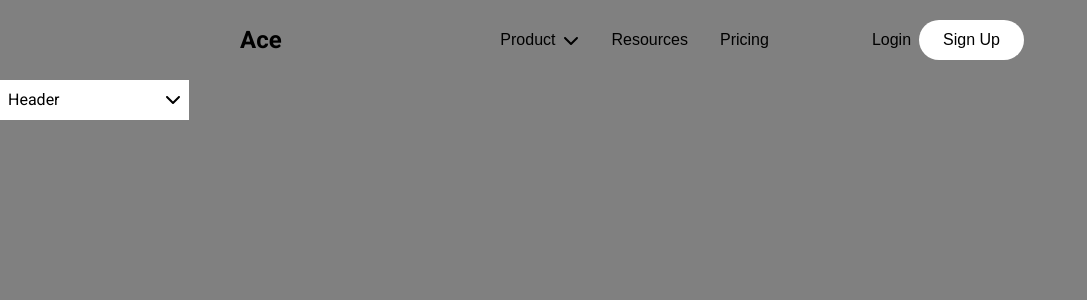
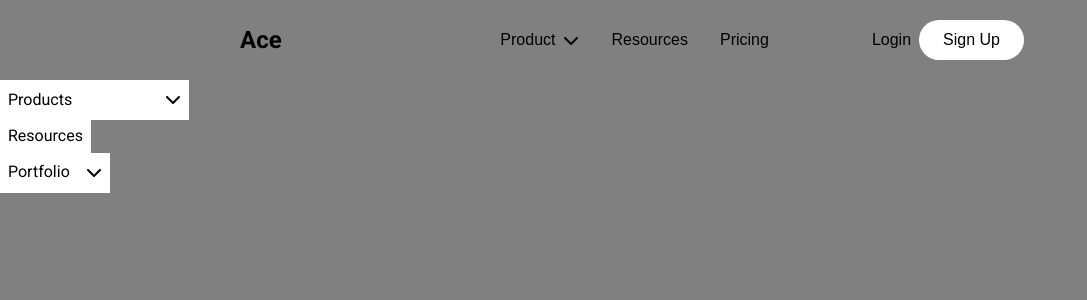
Before and after one commit to juanmaurente/Ace-Investments, a React (Vite) app: page / in a window 1280 px wide. Shown: the top 300 px of the page, without its empty margins (0-1087 px from the left). Built offline with nearby package versions, Linux system fonts and the light colour scheme; a web font is replaced by a local one.

Commit message:
Creating a generic collapsible component reading data from json

```diff
--- /dev/null
+++ b/src/components/Collapsible/Collapsible.json
@@ -0,0 +1,21 @@
+[
+	{
+		"header": "Products",
+		"items": [
+			"How it works",
+			"Features",
+			"Data privacy",
+			"Case studies",
+			"Testimonials",
+			"Portfolio calculator"
+		]
+	},
+	{
+		"header": "Resources",
+		"items": []
+	},
+	{
+		"header": "Portfolio",
+		"items": ["Fotos", "Videos"]
+	}
+]
--- a/src/components/Collapsible/Collapsible.tsx
+++ b/src/components/Collapsible/Collapsible.tsx
@@ -1,62 +1,69 @@
 import { FontAwesomeIcon } from '@fortawesome/react-fontawesome';
 import styles from './Collapsible.module.css';
-import { faChevronDown, faChevronUp } from '@fortawesome/free-solid-svg-icons';
+import { faChevronDown } from '@fortawesome/free-solid-svg-icons';
+import data from './Collapsible.json';
 import { useState } from 'react';
 
+interface Props {
+	header: string;
+	items: string[];
+}
+
 const Collapsible = () => {
-	const [isExpanded, setIsExpanded] = useState(false);
+	const [expandedIndex, setExpandedIndex] = useState<number | null>(null);
 
-	const toggleExpand = () => {
-		setIsExpanded(!isExpanded);
+	const toggleExpand = (index: number) => {
+		setExpandedIndex(expandedIndex === index ? null : index);
 	};
 
 	return (
-		<div className={styles.collapsible}>
-			<header className={styles.collapsibleHeader}>
-				<h3>Header</h3>
+		<div>
+			{(data as Props[]).map((section, index) => (
+				<div key={index} className={styles.collapsible}>
+					<header
+						className={styles.collapsibleHeader}
+						onClick={() =>
+							section.items.length > 0 && toggleExpand(index)
+						}>
+						<h3>{section.header}</h3>
+						{section.items.length > 0 && ( // Show chevron only if items exist
 							<div
 								className={`${styles.iconContainer} ${
-						isExpanded ? styles.iconExpanded : ''
-					}`}
-					onClick={toggleExpand}>
+									expandedIndex === index
+										? styles.iconExpanded
+										: ''
+								}`}>
 								<FontAwesomeIcon icon={faChevronDown} />
 							</div>
+						)}
 					</header>
+					{section.items.length > 0 && ( // Show content only if items exist
 						<div
 							className={`${styles.collapsibleContent} ${
-					isExpanded ? styles.contentExpanded : ''
+								expandedIndex === index
+									? styles.contentExpanded
+									: ''
 							}`}>
 							<div className={styles.subMenuContainer}>
 								<ul>
-						<li>
-							<span>01</span>
-							<span>How it works</span>
+									{section.items.map((item, itemIndex) => (
+										<li key={itemIndex}>
+											<span>
+												{String(itemIndex + 1).padStart(
+													2,
+													'0',
+												)}
+											</span>
+											<span>{item}</span>
 										</li>
-						<li>
-							<span>02</span>
-							<span>Features</span>
-						</li>
-						<li>
-							<span>03</span>
-							<span>Data privacy</span>
-						</li>
-						<li>
-							<span>04</span>
-							<span>Case studies</span>
-						</li>
-						<li>
-							<span>05</span>
-							<span>Testimonials</span>
-						</li>
-						<li>
-							<span>06</span>
-							<span>Portfolio calculator</span>
-						</li>
+									))}
 								</ul>
 							</div>
 						</div>
+					)}
+				</div>
+			))}
 		</div>
 	);
 };
-
 export default Collapsible;
```
Lines whose indentation alone changed are shown as unchanged.
